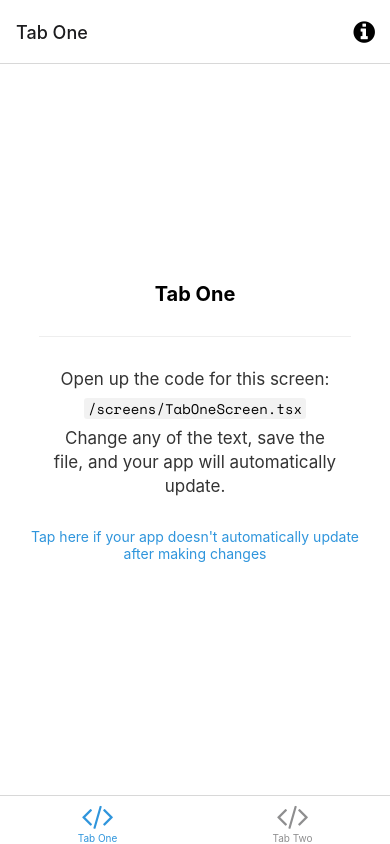
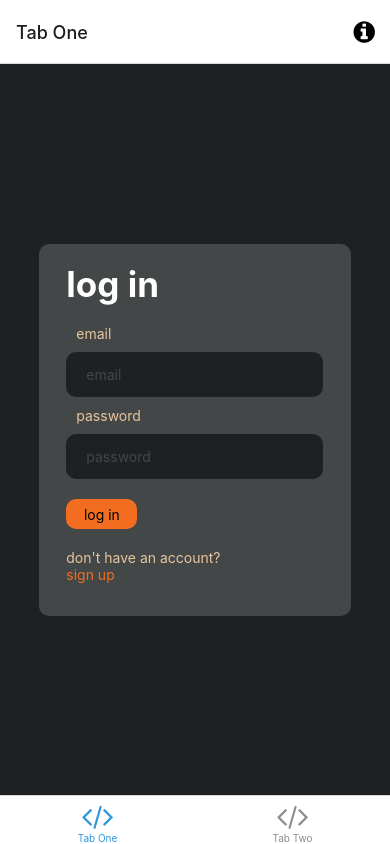
Before and after one commit to lukedawe/Team-4-IP, a React Native app in the folder theo-health/: screen /TabOne in a window 390 px wide. Built offline with nearby package versions, Linux system fonts and the light colour scheme; what expo-linking would draw is missing.

Commit message:
added login screen components

```diff
--- a/theo-health/screens/TabOneScreen.tsx
+++ b/theo-health/screens/TabOneScreen.tsx
@@ -1,5 +1,12 @@
-import * as React from 'react';
-import { StyleSheet } from 'react-native';
+import { StatusBar } from "expo-status-bar";
+import React, { useState } from "react";
+import {
+  StyleSheet,
+  Image,
+  TextInput,
+  Button,
+  TouchableOpacity,
+} from "react-native";
 
 import EditScreenInfo from '../components/EditScreenInfo';
 import { Text, View } from '../components/Themed';
@@ -7,10 +14,61 @@ import { RootTabScreenProps } from '../types';
 
 export default function TabOneScreen({ navigation }: RootTabScreenProps<'TabOne'>) {
   return (
+    // <View style={styles.container}>
+    //   <Text style={styles.title}>Tab One hi</Text>
+    //   <View style={styles.separator} lightColor="#eee" darkColor="rgba(255,255,255,0.1)" />
+    //   <View style={styles.container}>
+
+    //   <Text>Open up App.js to start working on your app!</Text>
+    // </View>
+    //   {/* <EditScreenInfo path="/screens/TabOneScreen.tsx" /> */}
+    // </View>
     <View style={styles.container}>
-      <Text style={styles.title}>Tab One</Text>
-      <View style={styles.separator} lightColor="#eee" darkColor="rgba(255,255,255,0.1)" />
-      <EditScreenInfo path="/screens/TabOneScreen.tsx" />
+      <View style={styles.container2}>
+        {/* <Image style={styles.image} source={require("./assets/log2.png")} /> */}
+
+        <StatusBar style="auto" />
+
+        <Text style={styles.heading_text}>
+          log in
+        </Text>
+
+        <Text style={styles.label_text}>
+          email
+        </Text>
+        <View style={styles.inputView}>
+          <TextInput
+            style={styles.TextInput}
+            placeholder="email"
+            placeholderTextColor="#434747"
+          />
+        </View>
+
+        <Text style={styles.label_text}>
+          password
+        </Text>
+        <View style={styles.inputView}>
+          <TextInput
+            style={styles.TextInput}
+            placeholder="password"
+            placeholderTextColor="#434747"
+            secureTextEntry={true}
+          />
+        </View>
+
+        <TouchableOpacity style={styles.loginBtn}>
+          <Text>log in</Text>
+        </TouchableOpacity>
+
+        <Text style={styles.info_text}>
+          don't have an account?
+        </Text>
+
+        <TouchableOpacity>
+          <Text style={styles.sign_up_button}>sign up</Text>
+        </TouchableOpacity>
+
+      </View>
     </View>
   );
 }
@@ -18,8 +76,20 @@ export default function TabOneScreen({ navigation }: RootTabScreenProps<'TabOne'
 const styles = StyleSheet.create({
   container: {
     flex: 1,
+    backgroundColor: '#1D2121',
     alignItems: 'center',
     justifyContent: 'center',
+  },
+  container2: {
+    backgroundColor: '#434747',
+    alignItems: 'flex-start',
+    justifyContent: 'center',
+    paddingLeft: "7%",
+    paddingBottom: "5%",
+    paddingTop: "5%",
+    width: "80%",
+    //height: "50%",
+    borderRadius: 10,
   },
   title: {
     fontSize: 20,
@@ -30,4 +100,47 @@ const styles = StyleSheet.create({
     height: 1,
     width: '80%',
   },
+  loginBtn: {
+    width: "25%",
+    borderRadius: 10,
+    height: 30,
+    alignItems: "center",
+    justifyContent: "center",
+    marginTop: 20,
+    marginBottom: 20,
+    backgroundColor: "#f36d21",
+  },
+  sign_up_button: {
+    height: 30,
+    justifyContent: 'flex-start',
+    color: "#f36d21",
+    //paddingLeft: 10,
+  },
+  TextInput: {
+    height: 50,
+    flex: 1,
+    padding: 10,
+    marginLeft: 10,
+    color: "white"
+  },
+  heading_text: {
+    color:"white",
+    fontSize: 35,
+    fontWeight: "bold",
+    paddingBottom: 10,
+  },
+  label_text: {
+    color:"#E6C59E",
+    padding: 10
+  },
+  info_text: {
+    color:"#E6C59E",
+    //marginLeft: 10,
+  },
+  inputView: {
+    backgroundColor: "#1D2121",
+    borderRadius: 10,
+    width: "90%",
+    height: 45,
+  },
 });
```
